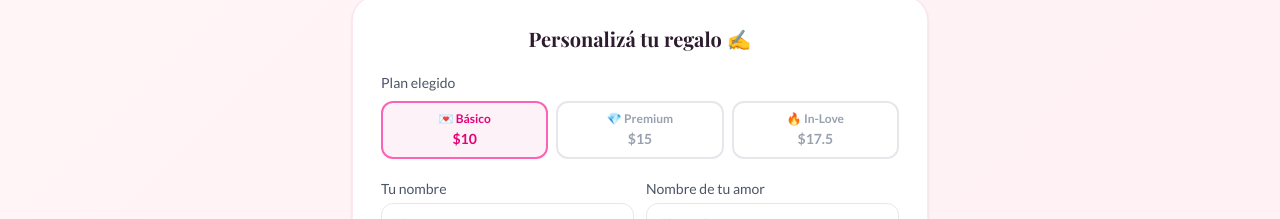
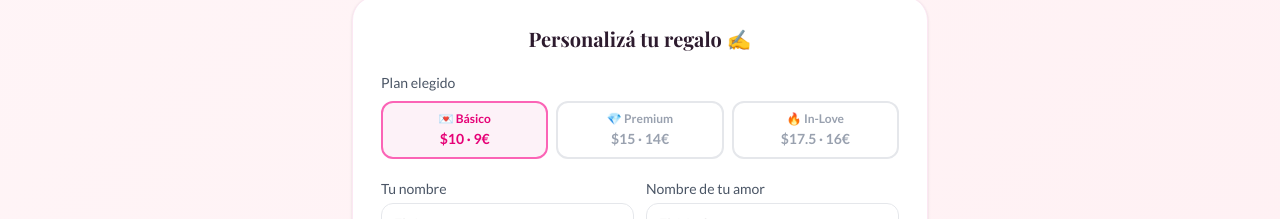
Before and after one commit to samuelanriquez-byte/love4u, a Next.js app: page /crear in a window 1280 px wide. Shown: the part 256-475 px from the top of the page. Built offline with nearby package versions, Linux system fonts and the light colour scheme; a web font is replaced by a local one.

Commit message:
feat: mostrar precios en USD y EUR

```diff
--- a/src/app/crear/page.tsx
+++ b/src/app/crear/page.tsx
@@ -162,7 +162,7 @@ function CrearForm() {
                       }`}
                     >
                       {planEmojis[key]} {plan.name}
-                      <div className="font-bold text-sm mt-0.5">${plan.price}</div>
+                      <div className="font-bold text-sm mt-0.5">${plan.price} · {(plan as any).priceEur}€</div>
                     </button>
                   ))}
                 </div>
@@ -387,7 +387,7 @@ function CrearForm() {
                   )}
                   <div className="border-t border-pink-200 pt-2 flex justify-between">
                     <span className="font-bold">Total</span>
-                    <span className="font-bold gradient-text text-base">${selectedPlan.price} USD</span>
+                    <span className="font-bold gradient-text text-base">${selectedPlan.price} USD · {(selectedPlan as any).priceEur}€</span>
                   </div>
                 </div>
               </div>
--- a/src/components/Pricing.tsx
+++ b/src/components/Pricing.tsx
@@ -96,6 +96,7 @@ export default function Pricing() {
                     ${plan.price}
                   </span>
                   <span className="text-gray-400 ml-1">USD</span>
+                  <p className="text-gray-400 text-sm mt-1">{(plan as any).priceEur}€ EUR</p>
                 </div>
               </div>
 
--- a/src/lib/plans.ts
+++ b/src/lib/plans.ts
@@ -2,6 +2,7 @@ export const PLANS = {
   basic: {
     name: 'Básico',
     price: 10,
+    priceEur: 9,
     photos: 3,
     duration: '1 año',
     features: ['Hasta 3 fotos', 'Mensaje personalizado', 'Fecha de inicio', 'Link + QR exclusivo', 'Válido por 1 año'],
@@ -9,6 +10,7 @@ export const PLANS = {
   premium: {
     name: 'Premium',
     price: 15,
+    priceEur: 14,
     photos: 7,
     duration: 'De por vida',
     features: ['Hasta 7 fotos', 'Mensaje personalizado', 'Fecha de inicio', 'Link + QR exclusivo', 'Playlist de Spotify', 'Válido de por vida'],
@@ -16,6 +18,7 @@ export const PLANS = {
   inlove: {
     name: 'In-Love',
     price: 17.5,
+    priceEur: 16,
     photos: 7,
     duration: 'De por vida',
     features: ['Hasta 7 fotos', 'Mensaje personalizado', 'Fecha de inicio', 'Link + QR exclusivo', 'Playlist de Spotify', '3 ideas de citas románticas', 'Válido de por vida'],
```
